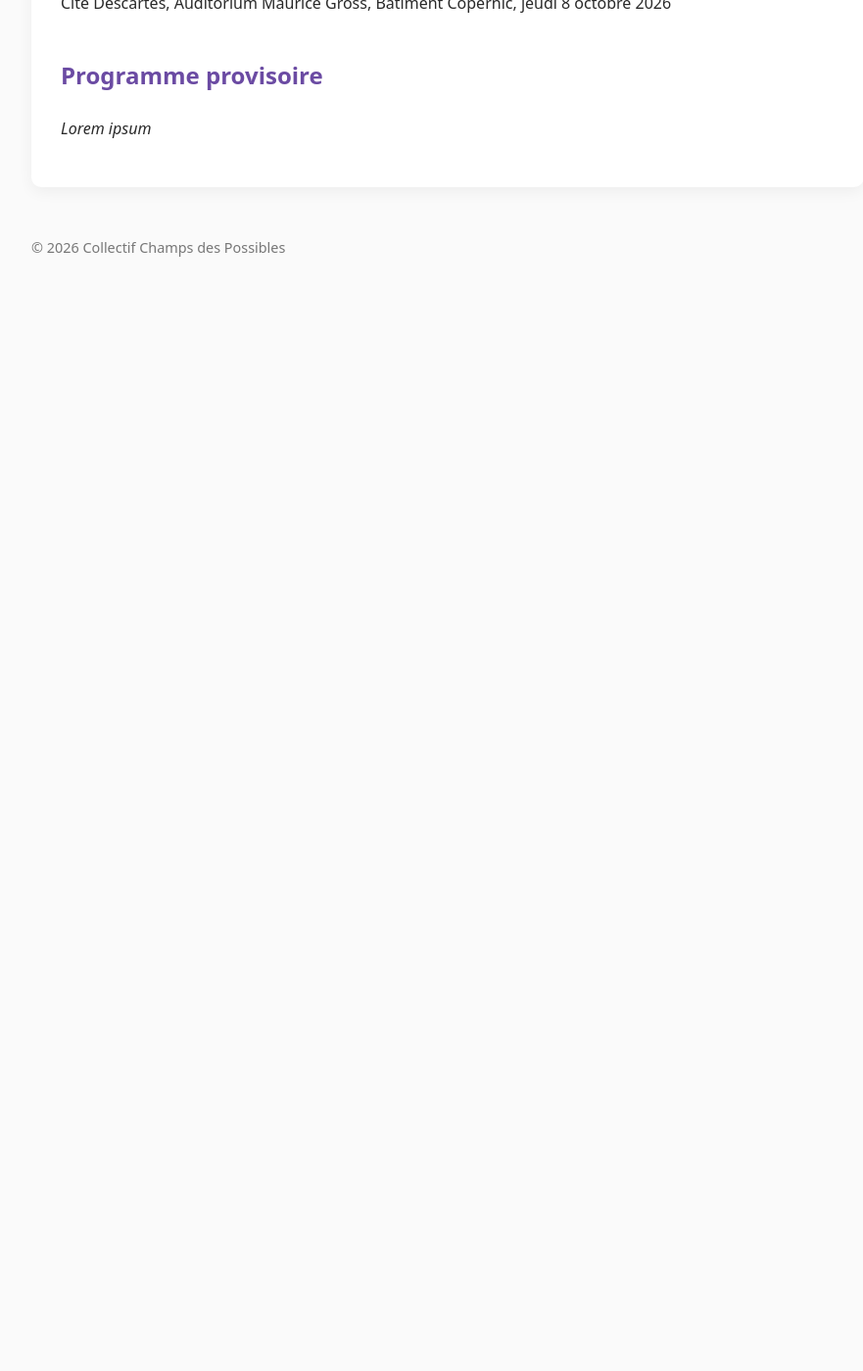
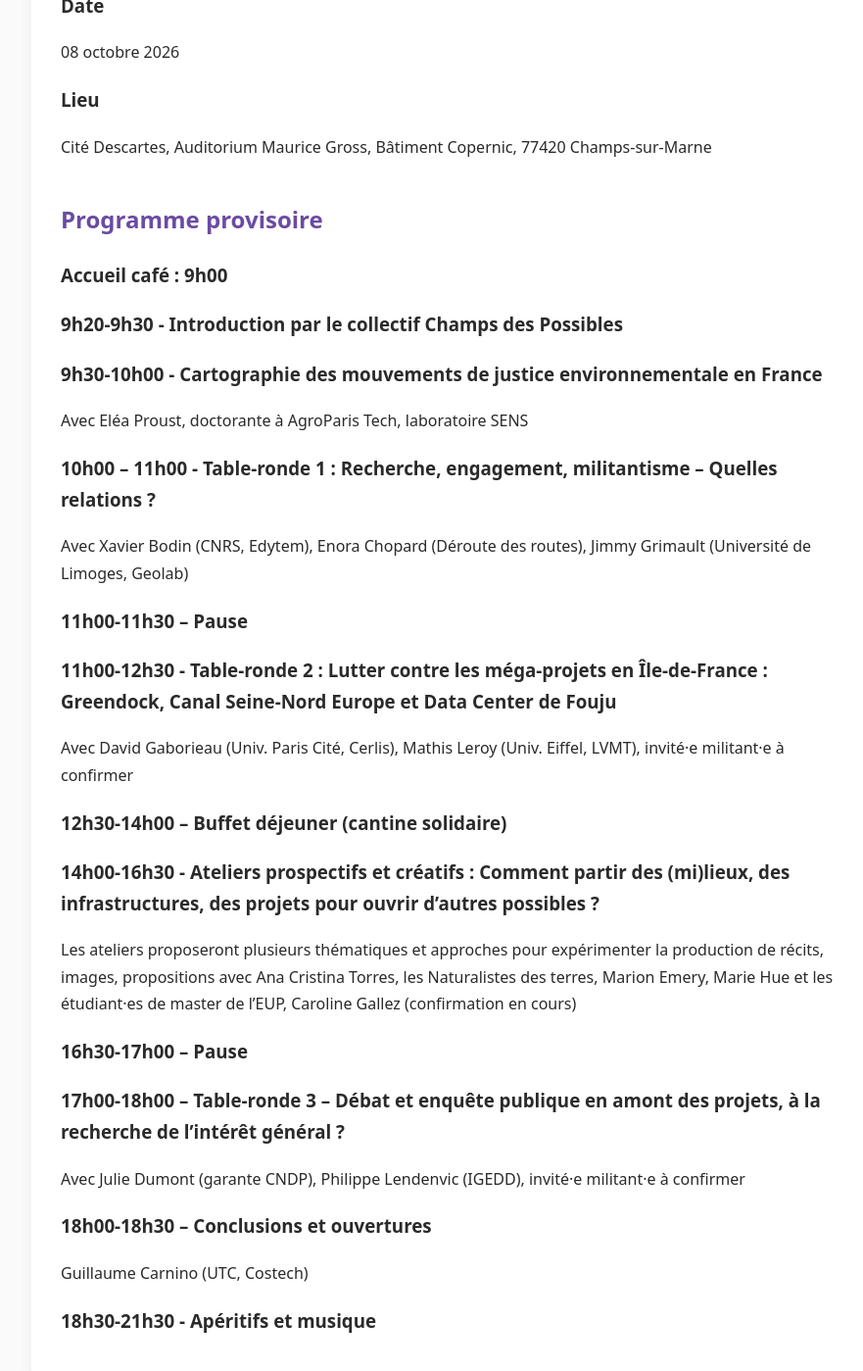
Before and after one commit to champs-des-possibles/champs-des-possibles.github.io, a Jekyll site: the page built from _posts/2026-10-07-journees.md, in a window 1280 px wide and 1400 px high, scrolled down 462 px. Shown: the whole window at 98% size, without its empty margins (183-1064 px from the left). Built offline with Jekyll 4.4.1, drawn with Linux system fonts in a browser that asks for light colours; before the commit the page ends 900 px from its top, so only the background shows below that; some of the changed text lies outside the part shown.

Commit message:
Revise event details for October 8, 2026
Updated event details for the 'Journées de rencontres et de créations' including date, location, and program schedule.

```diff
--- a/_posts/2026-10-07-journees.md
+++ b/_posts/2026-10-07-journees.md
@@ -1,14 +1,48 @@
 ---
 layout: default
 title: Journées de rencontres et de créations - 07 et 08 octobre 2026
-date_display : 07 et 08 octobre 2026
+date_display: 08 octobre 2026
 ---
 
 # Face aux grands projets d’aménagement
 ## Militant·es et chercheur·es pour rouvrir les champs des possibles
 
 ## Infos pratiques
-Cité Descartes, Auditorium Maurice Gross, Bâtiment Copernic, jeudi 8 octobre 2026
+### Date
+08 octobre 2026
+### Lieu
+Cité Descartes, Auditorium Maurice Gross, Bâtiment Copernic, 77420 Champs-sur-Marne
 
 ## Programme provisoire
-*Lorem ipsum*
+
+### Accueil café : 9h00
+
+### 9h20-9h30 - Introduction par le collectif Champs des Possibles
+
+### 9h30-10h00 - Cartographie des mouvements de justice environnementale en France
+Avec Eléa Proust, doctorante à AgroParis Tech, laboratoire SENS
+
+### 10h00 – 11h00 - Table-ronde 1 : Recherche, engagement, militantisme – Quelles relations ?
+Avec Xavier Bodin (CNRS, Edytem), Enora Chopard (Déroute des routes), Jimmy Grimault (Université de Limoges, Geolab)
+
+### 11h00-11h30 – Pause
+
+### 11h00-12h30 - Table-ronde 2 : Lutter contre les méga-projets en Île-de-France : Greendock, Canal Seine-Nord Europe et Data Center de Fouju
+Avec David Gaborieau (Univ. Paris Cité, Cerlis), Mathis Leroy (Univ. Eiffel, LVMT), invité·e militant·e à confirmer
+
+### 12h30-14h00 – Buffet déjeuner (cantine solidaire)
+
+### 14h00-16h30 - Ateliers prospectifs et créatifs : Comment partir des (mi)lieux, des infrastructures, des projets pour ouvrir d’autres possibles ?
+
+Les ateliers proposeront plusieurs thématiques et approches pour expérimenter la production de récits, images, propositions
+avec Ana Cristina Torres, les Naturalistes des terres, Marion Emery, Marie Hue et les étudiant·es de master de l’EUP, Caroline Gallez (confirmation en cours)
+
+### 16h30-17h00 – Pause
+
+### 17h00-18h00 – Table-ronde 3 – Débat et enquête publique en amont des projets, à la recherche de l’intérêt général ?
+Avec Julie Dumont (garante CNDP), Philippe Lendenvic (IGEDD), invité·e militant·e à confirmer
+
+### 18h00-18h30 – Conclusions et ouvertures
+Guillaume Carnino (UTC, Costech)
+
+### 18h30-21h30 - Apéritifs et musique
```
